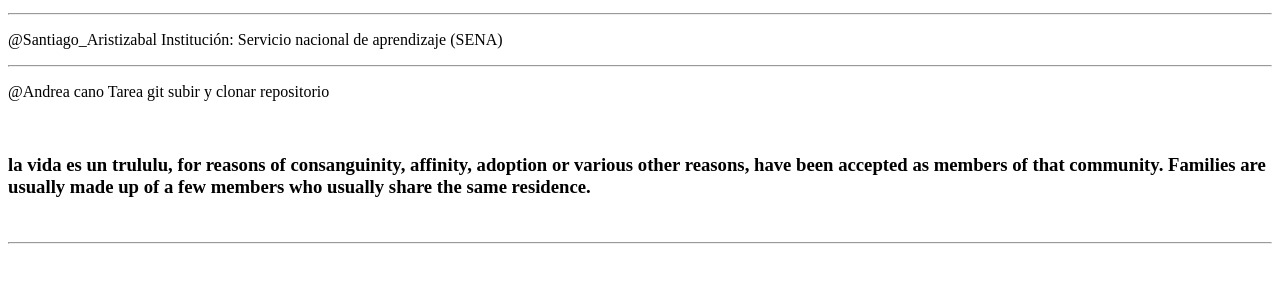
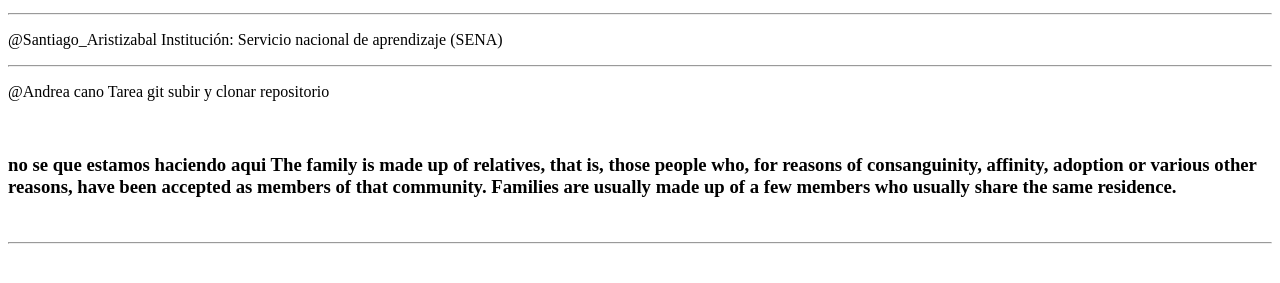
Before and after one commit to Dixters/Scrach, a plain HTML site: page Documents/Scrach/index.html in a window 1280 px wide. Shown: the part 101-384 px from the top of the page. Drawn offline with Linux system fonts and the light colour scheme.

Commit message:
Create index.html

```diff
--- a/Documents/Scrach/index.html
+++ b/Documents/Scrach/index.html
@@ -23,7 +23,7 @@
             Tarea git subir y clonar repositorio
         </p>
         <br>
-<h3><p> la vida es un trululu, for reasons of consanguinity, affinity, adoption or various other reasons, have been accepted as members of that community. Families are usually made up of a few members who usually share the same residence.</p></h3>
+<h3><p> no se que estamos haciendo aqui The family is made up of relatives, that is, those people who, for reasons of consanguinity, affinity, adoption or various other reasons, have been accepted as members of that community. Families are usually made up of a few members who usually share the same residence.</p></h3>
 <br>
         <hr>
 
```
